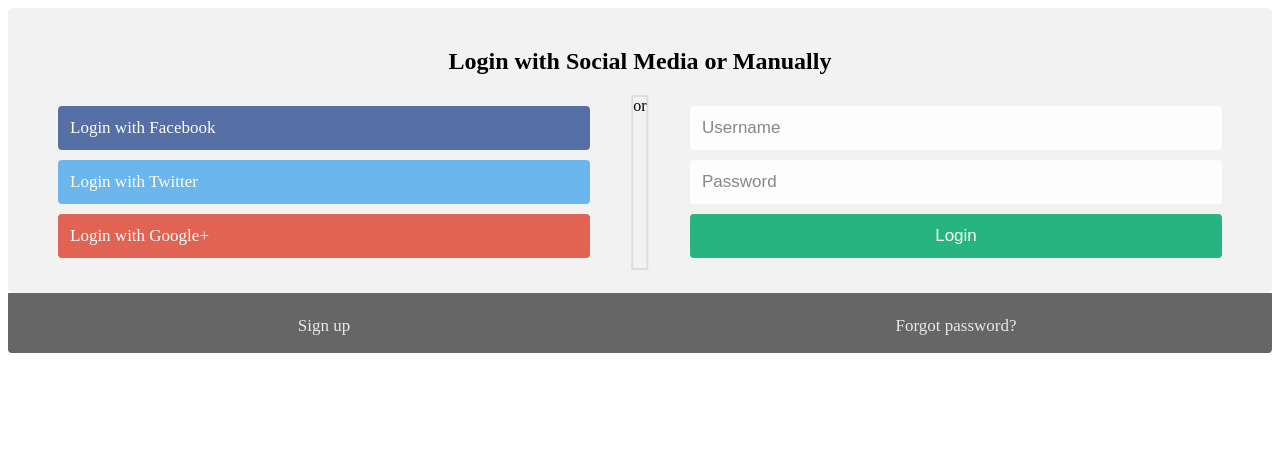
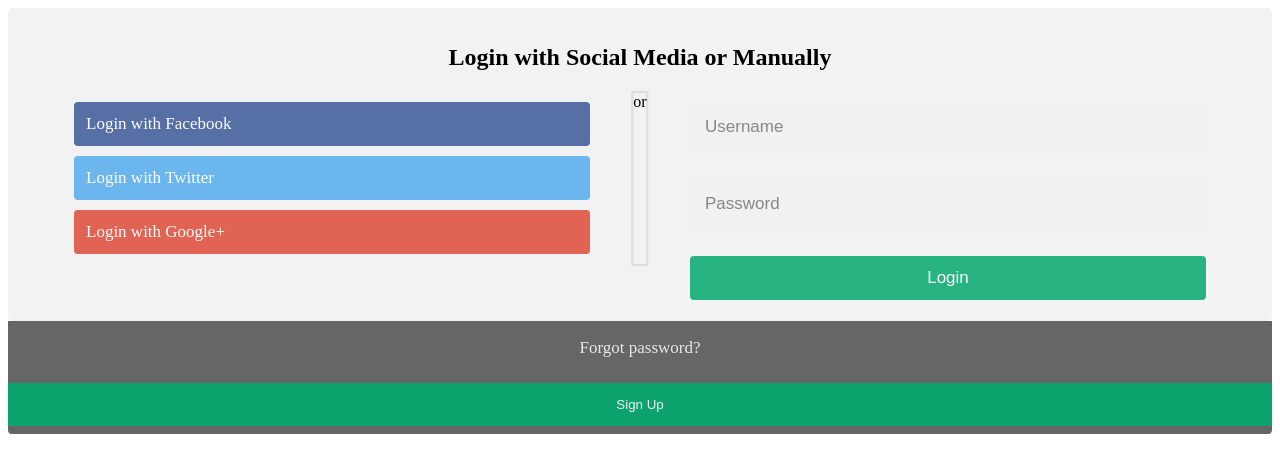
Before and after one commit to SIHTAM/ChatApp, a PHP site: page /html/index.html in a window 1280 px wide. Shown: the top 473 px of the page. Run offline with PHP 8.4, Linux system fonts and the light colour scheme.

Commit message:
Added the signup option to index.html and its behaviour with signUp.js.

```diff
--- a/src/html/index.html
+++ b/src/html/index.html
@@ -2,12 +2,13 @@
 <html lang="en">
 <head>
     <link rel="stylesheet" type="text/css" href="../stylesheets/style.css">
+    <link rel="script" href="../js/signUp.js">
     <meta charset="UTF-8">
-    <title>Title</title>
+    <title>ChatApp</title>
 </head>
 <body>
 <div class="container">
-    <form action="/action_page.php">
+    <form action="/">
         <div class="row">
             <h2 style="text-align:center">Login with Social Media or Manually</h2>
             <div class="vl">
@@ -25,12 +26,10 @@
                     <i class="fa fa-google fa-fw"></i> Login with Google+
                 </a>
             </div>
-
             <div class="col">
                 <div class="hide-md-lg">
                     <p>Or sign in manually:</p>
                 </div>
-
                 <label>
                     <input type="text" name="username" placeholder="Username" required>
                 </label>
@@ -46,14 +45,41 @@
 
 <div class="bottom-container">
     <div class="row">
-        <div class="col">
-            <a href="#" style="color:white" class="btn">Sign up</a>
-        </div>
-        <div class="col">
-            <a href="#" style="color:white" class="btn">Forgot password?</a>
+        <a href="#" style="color:white" class="btn">Forgot password?</a>
+    </div>
+    <div class="row">
+        <button onclick="document.getElementById('id01').style.display='block'">Sign Up</button>
+        <div id="id01" class="modal">
+            <span onclick="document.getElementById('id01').style.display='none'" class="close" title="Close Modal">&#10005;</span>
+            <form class="modal-content" action="/">
+                <div class="container">
+                    <h1>Sign Up</h1>
+                    <p>Please fill in this form to create an account.</p>
+                    <hr>
+                    <label><b>Email</b></label>
+                    <label>
+                        <input type="text" placeholder="Enter Email" name="email" required>
+                    </label>
+                    <label><b>Password</b></label>
+                    <label>
+                        <input type="password" placeholder="Enter Password" name="psw" required>
+                    </label>
+                    <label><b>Repeat Password</b></label>
+                    <label>
+                        <input type="password" placeholder="Repeat Password" name="psw-repeat" required>
+                    </label>
+                    <label>
+                        <input type="checkbox"  name="remember" style="margin-bottom:15px"> Remember me
+                    </label>
+                    <p>By creating an account you agree to our <a href="#" style="color:dodgerblue">Terms & Privacy</a>.</p>
+                    <div class="clearfix">
+                        <button type="button" onclick="document.getElementById('id01').style.display='none'" class="cancelbtn">Cancel</button>
+                        <button type="submit" class="signup">Sign Up</button>
+                    </div>
+                </div>
+            </form>
         </div>
     </div>
 </div>
-
 </body>
 </html>
--- a/src/stylesheets/style.css
+++ b/src/stylesheets/style.css
@@ -119,3 +119,110 @@ input[type=submit]:hover {
         text-align: center;
     }
 }
+* {box-sizing: border-box}
+/* Full-width input fields */
+input[type=text], input[type=password] {
+    width: 100%;
+    padding: 15px;
+    margin: 5px 0 22px 0;
+    display: inline-block;
+    border: none;
+    background: #f1f1f1;
+}
+
+/* Add a background color when the inputs get focus */
+input[type=text]:focus, input[type=password]:focus {
+    background-color: #ddd;
+    outline: none;
+}
+
+/* Set a style for all buttons */
+button {
+    background-color: #04AA6D;
+    color: white;
+    padding: 14px 20px;
+    margin: 8px 0;
+    border: none;
+    cursor: pointer;
+    width: 100%;
+    opacity: 0.9;
+}
+
+button:hover {
+    opacity:1;
+}
+
+/* Extra styles for the cancel button */
+.cancelbtn {
+    padding: 14px 20px;
+    background-color: #f44336;
+}
+
+/* Float cancel and signup buttons and add an equal width */
+.cancelbtn, .signupbtn {
+    float: left;
+    width: 50%;
+}
+
+/* Add padding to container elements */
+.container {
+    padding: 16px;
+}
+
+/* The Modal (background) */
+.modal {
+    display: none; /* Hidden by default */
+    position: fixed; /* Stay in place */
+    z-index: 1; /* Sit on top */
+    left: 0;
+    top: 0;
+    width: 100%; /* Full width */
+    height: 100%; /* Full height */
+    overflow: auto; /* Enable scroll if needed */
+    background-color: #474e5d;
+    padding-top: 50px;
+}
+
+/* Modal Content/Box */
+.modal-content {
+    background-color: #fefefe;
+    margin: 5% auto 15% auto; /* 5% from the top, 15% from the bottom and centered */
+    border: 1px solid #888;
+    width: 80%; /* Could be more or less, depending on screen size */
+}
+
+/* Style the horizontal ruler */
+hr {
+    border: 1px solid #f1f1f1;
+    margin-bottom: 25px;
+}
+
+/* The Close Button (x) */
+.close {
+    position: absolute;
+    right: 35px;
+    top: 15px;
+    font-size: 40px;
+    font-weight: bold;
+    color: #f1f1f1;
+}
+
+.close:hover,
+.close:focus {
+    color: #f44336;
+    cursor: pointer;
+}
+
+/* Clear floats */
+.clearfix::after {
+    content: "";
+    clear: both;
+    display: table;
+}
+
+/* Change styles for cancel button and signup button on extra small screens */
+@media screen and (max-width: 300px) {
+    .cancelbtn, .signupbtn {
+        width: 100%;
+    }
+}
```
Also changed, not shown: src/js/signUp.js (added, +10 -0 lines).
